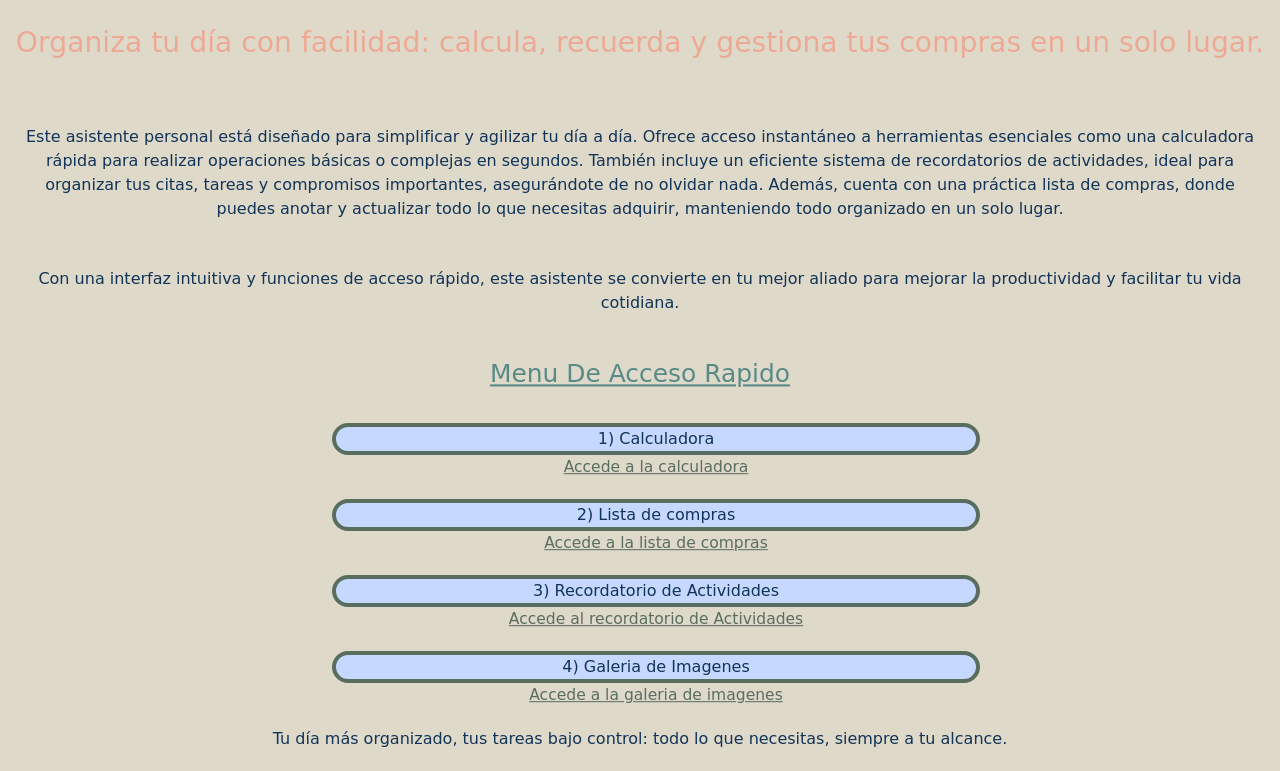
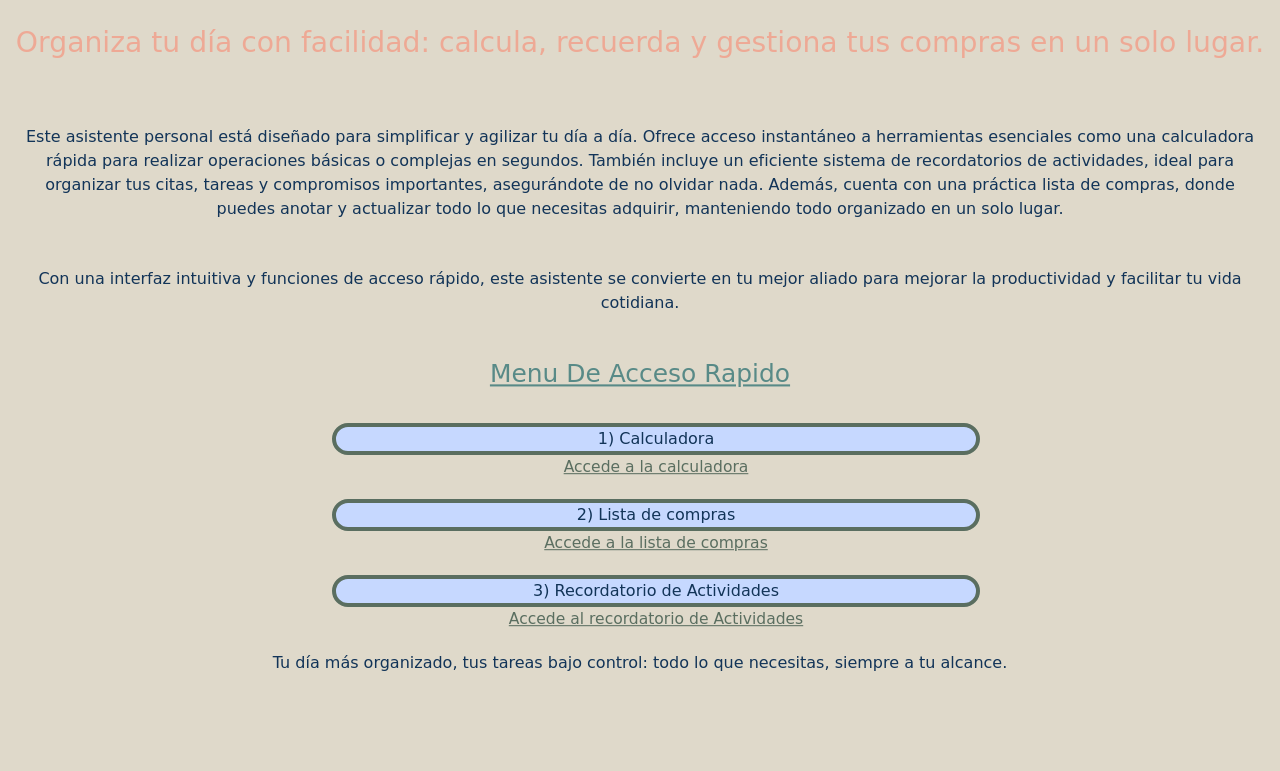
Before and after one commit to DanielMolinaKR/TRABAJO-JAVASCRIPT, a plain HTML site: page index.html in a window 1280 px wide. Shown: the part 93-864 px from the top of the page. After the commit the page ends 800 px from the top, so only its background shows below. Drawn offline with nearby package versions, Linux system fonts and the light colour scheme; a script that the page names is missing.

Commit message:
Update index.html

```diff
--- a/index.html
+++ b/index.html
@@ -31,8 +31,6 @@
                 <a href="listaDeCompras.html" class="AccesoDirecto animate__animated animate__rubberBand animate__infinite animate__slower">Accede a la lista de compras</a>
             <li class="ItemAplicacion">3) Recordatorio de Actividades</li>
                 <a href="RecordatorioDeActividades.html" class="AccesoDirecto animate__animated animate__rubberBand animate__infinite animate__slower">Accede al recordatorio de Actividades</a>
-            <li class="ItemAplicacion">4) Galeria de Imagenes</li>
-                <a href="galeriaDeImagenes.html" class="AccesoDirecto animate__animated animate__rubberBand animate__infinite animate__slower">Accede a la galeria de imagenes</a>
         </ul>
     </main>
     <footer>
```
